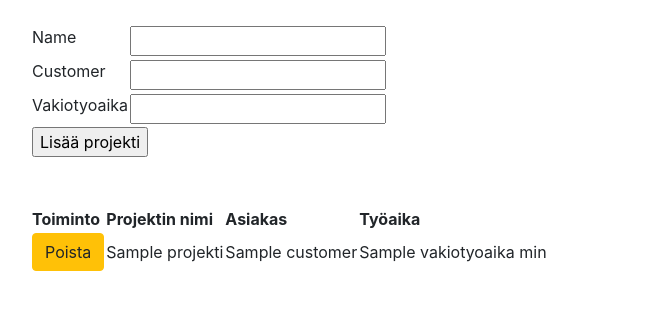
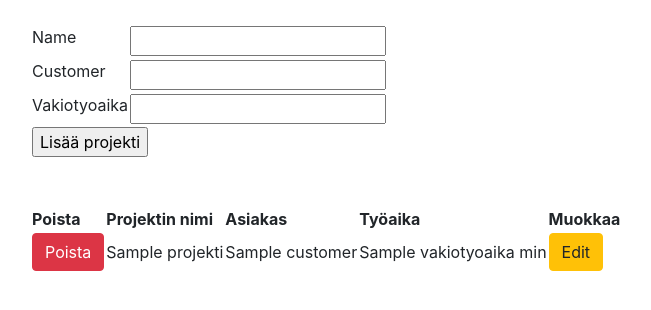
Before and after one commit to sebazai/Tyoajanseuranta, a Python web app: template application/templates/project/new.html in a window 1280 px wide. Shown: the part 56-366 px from the top of the page, without its empty margins (54-705 px from the left). Run offline with Jinja, Linux system fonts and the light colour scheme; the template is opened without the code that fills it: most values are stand-ins (such as "Sample title", 1, 10 or a date in 2020); form fields are guessed from the names that the template uses; some libraries are stand-ins or nearby versions.

Commit message:
projektilistaukseen edit button

```diff
--- a/application/templates/project/new.html
+++ b/application/templates/project/new.html
@@ -38,21 +38,23 @@
 <br />
 <br />
 <table>
-	<th>Toiminto</th>
+	<th>Poista</th>
 	<th>Projektin nimi</th>
 	<th>Asiakas</th>
 	<th>Työaika</th>
+	<th>Muokkaa</th>
 	{% for projekti in projektit %}
 
 	<tr>
 		<td>
                    <form method="POST" action="{{ url_for('projekti_poista', project_id=projekti.id) }}">
-		   <input type="submit" class="btn btn-warning" value="Poista" />
+		   <input type="submit" class="btn btn-danger" value="Poista" />
 		   </form>
                 </td>
 		<td>{{projekti.name}}</td>
 		<td>{{projekti.customer}}</td>
 		<td>{{projekti.vakiotyoaika}} min</td>
+		<td><a href="{{ url_for('project_update', project_id=projekti.id) }} "><button class="btn btn-warning">Edit</button></a></td>
 	</tr>
 	{% endfor %}
 </table>
```
